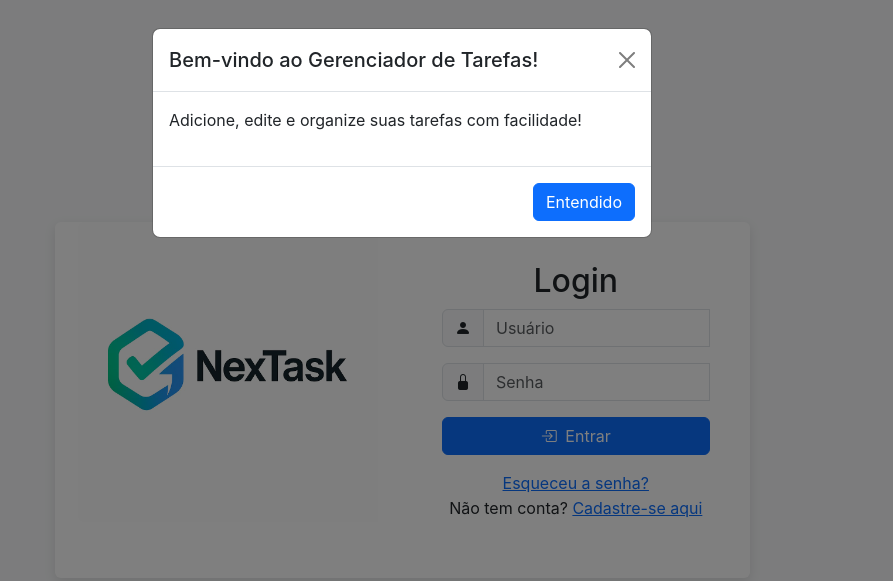
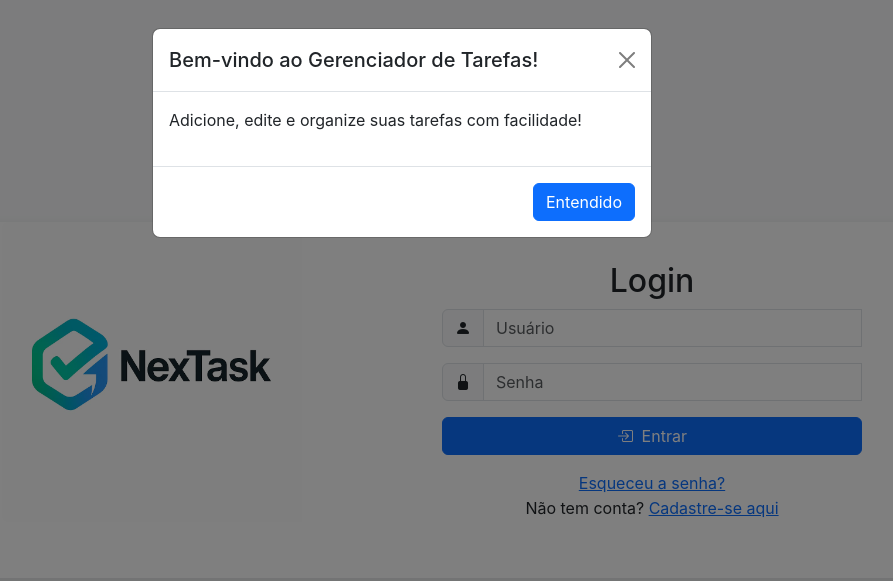
Before and after one commit to angelosilvanno/gerenciadortarefas, a plain HTML site: page index.html in a window 1280 px wide. Shown: the whole page, without its empty margins (238-1131 px from the left). Drawn offline with nearby package versions, Linux system fonts and the light colour scheme.

Commit message:
feat: Aumentar a largura máxima do contêiner de login para 1000px e garantir que ocupe 100% da largura disponível

```diff
--- a/css/style.css
+++ b/css/style.css
@@ -18,7 +18,8 @@ main.container {
 }
 
 #login-container {
-    max-width: 850px;
+    max-width: 1000px;
+    width: 100%;
 }
 
 #register-container {
```
